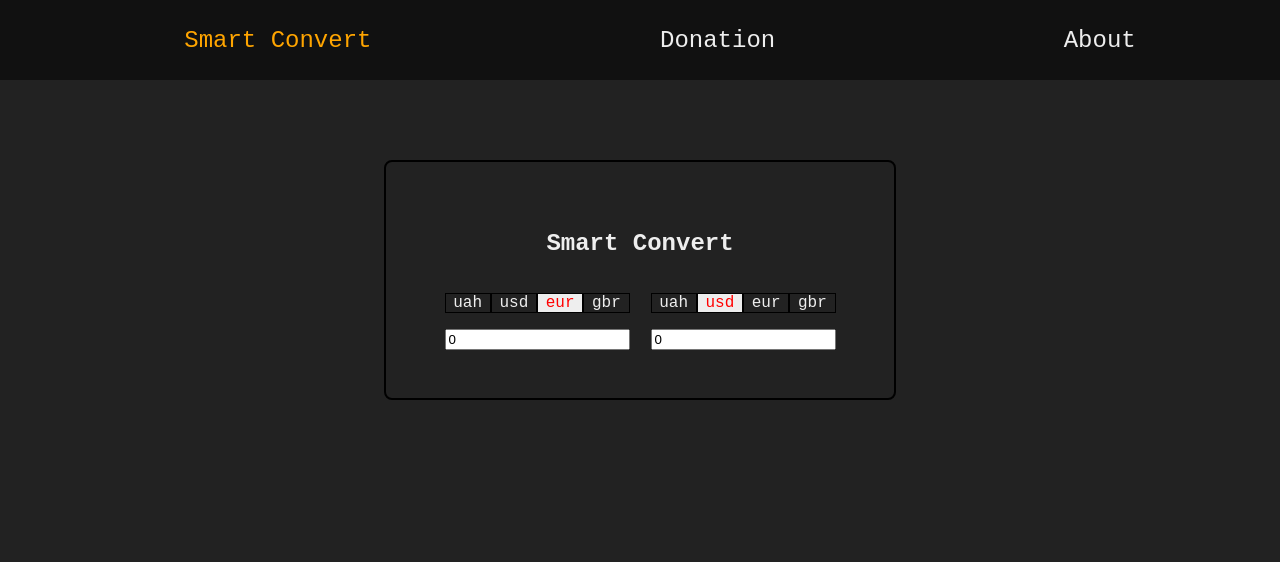
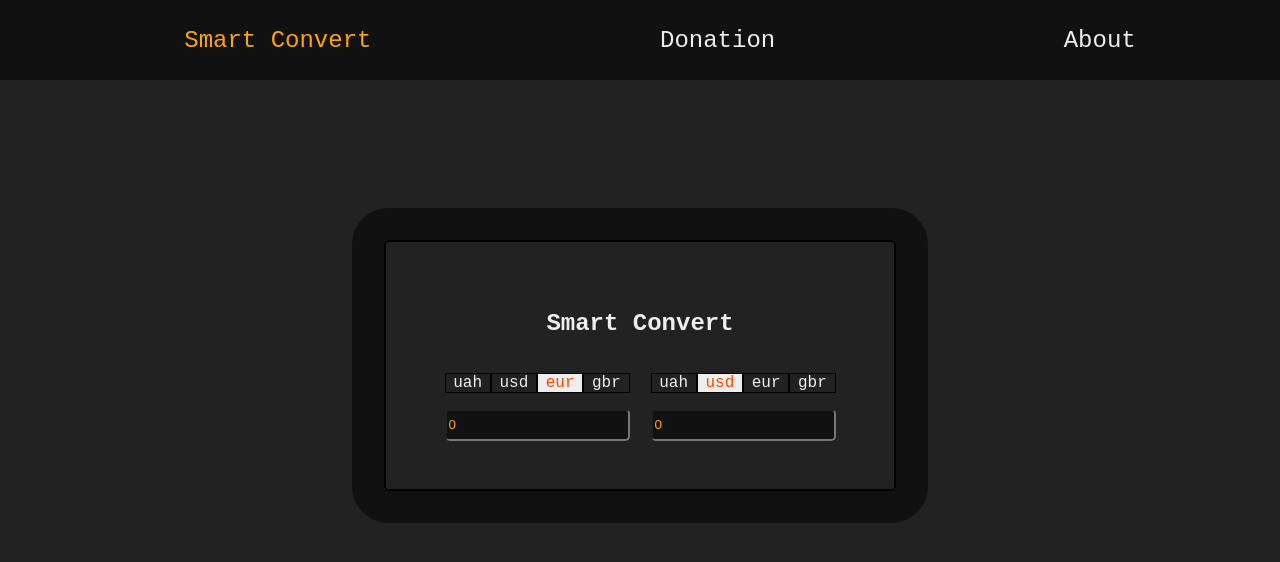
Before and after one commit to Viper-JSX/Smart_Convert-React, a React app: page / in a window 1280 px wide. Shown: the top 562 px of the page. Built offline with nearby package versions, Linux system fonts and the light colour scheme.

Commit message:
Some css fixes

```diff
--- a/src/components/Converter/Currency_input/Currency_input.js
+++ b/src/components/Converter/Currency_input/Currency_input.js
@@ -8,7 +8,7 @@ function CurrencyInput({ which, handleCurrencyChange, handleCurrencyQuantityChan
     const currentCurrencyValue = which === 1 ? currentPairQuantity[0] : currentPairQuantity[1];
 
     return(
-        <div>
+        <div className="currencyInput">
             <CurrencySelect which={which} handleCurrencyChange={handleCurrencyChange} />
             <input type="number" placeholder="Quantity" value={currentCurrencyValue} onChange={(event) => handleCurrencyQuantityChange({ event, which })} />
         </div>
--- a/src/css/main.css
+++ b/src/css/main.css
@@ -16,6 +16,10 @@ body{
     font-family: monospace, sans-serif, serif;
 }
 
+#layout{
+    height: 100vh;
+}
+
 header{
     width: 100%;
     color: var(--lightBackground);
@@ -25,7 +29,7 @@ header{
 
 #mainNavigationNavItems{
     width: 100%;
-    min-height: 5rem;
+    height: 5rem;
     margin: 0;
     display: flex;
     justify-content: space-around;
@@ -52,7 +56,7 @@ header{
 /*---Converter---*/
 #converterContainer{
     width: 100%;
-    margin-top: 5rem;
+    margin-top: 10rem;
     display: flex;
     justify-content: center;
     align-items: center;
@@ -64,15 +68,23 @@ header{
     padding: 3rem;
     color: var(--lightColor);
     border: 2px solid black;
-    border-radius: 0.5rem;
+    border-radius: 0.3rem;
     display: flex;
     justify-content: space-around;
     flex-wrap: wrap;
+    outline: 2rem solid var(--darkBackground);
 }
 
 #converterTitle{
     width: 100%;
     text-align: center;
+}
+
+.currencyInput input{
+    height: 2rem;
+    color: orange;
+    background-color: var(--darkBackground);
+    border-radius: 0.3rem;
 }
 
 .currencySelect{
@@ -90,7 +102,7 @@ header{
 }
 
 .currencySelect li.selected{
-    color: red;
+    color: orangered;
     background-color: var(--lightBackground);
 }
 
```
